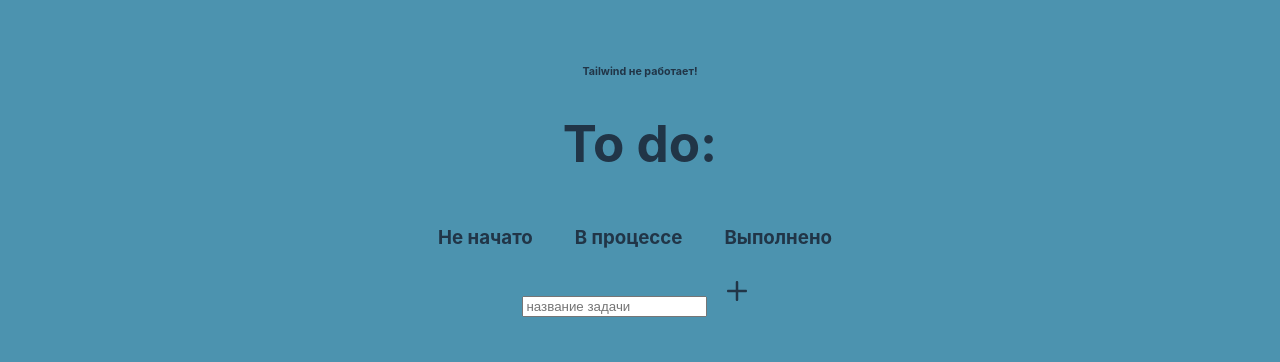
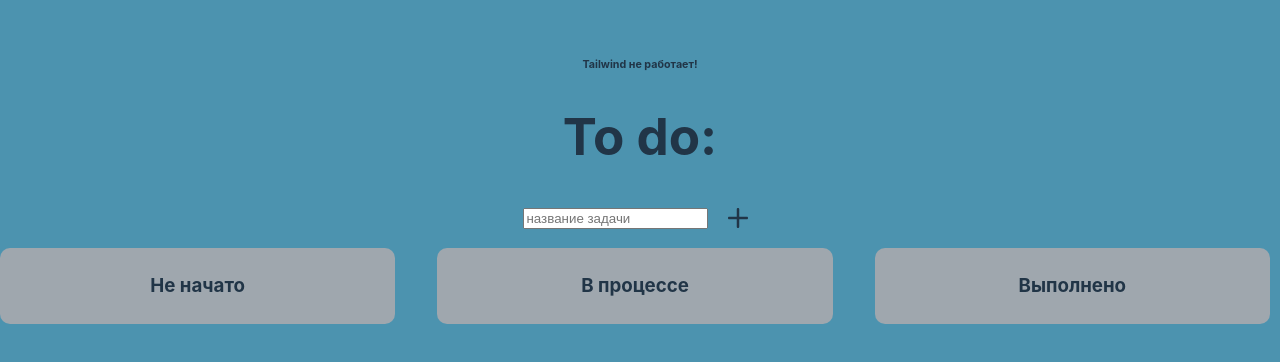
Before and after one commit to Asya0/react-todo, a React (Vite) app: page / in a window 1280 px wide. Shown: the part 222-584 px from the top of the page. Built offline with nearby package versions, Linux system fonts and the light colour scheme.

Commit message:
feat: trying dnd with dnd-kit, replaced add task to separate components

```diff
--- a/package.json
+++ b/package.json
@@ -12,6 +12,8 @@
     "test:watch": "vitest watch"
   },
   "dependencies": {
+    "@dnd-kit/core": "^6.3.1",
+    "@dnd-kit/sortable": "^10.0.0",
     "react": "^19.0.0",
     "react-dom": "^19.0.0",
     "uuid": "^11.1.0"
--- a/src/App.css
+++ b/src/App.css
@@ -1,6 +1,7 @@
 #root {
   margin: 0 auto;
   text-align: center;
+  width: 100%;
 }
 body {
   background-color: #4c93af;
--- a/src/App.jsx
+++ b/src/App.jsx
@@ -1,7 +1,14 @@
+//библиотеки
 import { v4 as uuidv4 } from "uuid";
 import { useState, useEffect, React } from "react";
+import { DndContext } from "@dnd-kit/core";
+
+//компоненты
 import TaskList from "./TaskList";
+import AddTask from "./Components/AddTask";
 import Columns from "./Components/Dashboard/Columns";
+
+//стили
 import "./App.css";
 import "./index.css";
 
@@ -12,7 +19,11 @@ const App = () => {
       const savedTasks = localStorage.getItem("tasks");
       const parsedTasks = savedTasks ? JSON.parse(savedTasks) : [];
       console.log("Loaded tasks from localStorage:", parsedTasks);
-      return parsedTasks;
+      const normalizedTask = parsedTasks.map((task) => ({
+        ...task,
+        status: task.status || "not_started",
+      }));
+      return normalizedTask;
     } catch (e) {
       console.log("Ошибка при чтении из localStorage: ", e);
       return [];
@@ -86,9 +97,17 @@ const App = () => {
             To do:
           </h1>
         </div>
-        <Columns tasks={taskList} onEdit={onEdit} />
+        <AddTask onAdd={addTask} isValue={isValue} setIsValue={setIsValue} />
+        <DndContext>
+          <Columns
+            tasks={taskList}
+            onEdit={onEdit}
+            onCheck={checkTask}
+            onRemove={removeTask}
+          />
+        </DndContext>
 
-        <div className="flex flex-col items-start gap-y-4">
+        {/* <div className="flex flex-col items-start gap-y-4">
           <TaskList
             tasks={taskList}
             onCheck={checkTask}
@@ -98,7 +117,7 @@ const App = () => {
             setIsValue={setIsValue}
             onEdit={onEdit}
           />
-        </div>
+        </div> */}
       </div>
     </>
   );
--- /dev/null
+++ b/src/Components/AddTask.css
@@ -0,0 +1,6 @@
+.add-task {
+  display: flex;
+  align-items: center;
+  justify-content: center;
+  margin-bottom: 10px;
+}
--- /dev/null
+++ b/src/Components/AddTask.jsx
@@ -0,0 +1,18 @@
+import { React } from "react";
+import { IoIosAdd } from "react-icons/io";
+import "../Components/AddTask.css";
+
+const AddTask = ({ onAdd, isValue, setIsValue }) => {
+  return (
+    <div className="add-task">
+      <input
+        type="text"
+        value={isValue}
+        placeholder="название задачи"
+        onChange={(e) => setIsValue(e.target.value)}
+      />
+      <IoIosAdd size={40} onClick={() => onAdd(isValue)} />
+    </div>
+  );
+};
+export default AddTask;
--- a/src/Components/Dashboard/Columns.css
+++ b/src/Components/Dashboard/Columns.css
@@ -6,4 +6,8 @@
 }
 .column {
   margin-right: 10px;
+  background-color: #9fa7ae;
+  border-radius: 10px;
+  padding: 5px 10px;
+  width: 100%;
 }
--- a/src/Components/Dashboard/Columns.jsx
+++ b/src/Components/Dashboard/Columns.jsx
@@ -2,7 +2,7 @@ import { React } from "react";
 
 import "../Dashboard/Columns.css";
 import Task from "../../Task";
-const Columns = ({ tasks, onEdit }) => {
+const Columns = ({ tasks, onEdit, onCheck, onRemove }) => {
   return (
     <div className="columns">
       <div className="column">
@@ -13,8 +13,8 @@ const Columns = ({ tasks, onEdit }) => {
             <Task
               key={task.id}
               {...task}
-              // onCheck={onCheck}
-              // onRemove={onRemove}
+              onCheck={onCheck}
+              onRemove={onRemove}
               onEdit={onEdit}
             />
           ))}
--- /dev/null
+++ b/src/Components/Task.css
@@ -0,0 +1,11 @@
+.task {
+  width: 100%;
+  background-color: rgb(63, 63, 63);
+  border-radius: 4px;
+  border-color: grey;
+  display: flex;
+  margin-bottom: 5px;
+  align-items: center;
+  justify-content: space-between;
+  padding: 10px;
+}
--- a/src/Task.jsx
+++ b/src/Task.jsx
@@ -1,5 +1,6 @@
 import { React, useState } from "react";
 import { CiTrash, CiEdit, CiCircleCheck } from "react-icons/ci";
+import "./Components/Task.css";
 
 const Task = ({ id, title, isCompleted, onRemove, onCheck, onEdit }) => {
   const [isEditing, setIsEditing] = useState(false);
@@ -13,10 +14,7 @@ const Task = ({ id, title, isCompleted, onRemove, onCheck, onEdit }) => {
 
   return (
     <>
-      <div
-        className="w-full rounded-lg border border-gray-200 flex items-center justify-between p-4"
-        style={{ display: "flex", alignItems: "center" }}
-      >
+      <div className="task" style={{ display: "flex", alignItems: "center" }}>
         {/* {id} */}
         <input
           className="mr-2 w-6 h-6 rounded-lg"
--- a/src/TaskList.jsx
+++ b/src/TaskList.jsx
@@ -1,28 +1,17 @@
-import { IoIosAdd } from "react-icons/io";
 import Task from "./Task";
 
 const TaskList = ({
   tasks,
   onCheck,
   onRemove,
-  onAdd,
+  // onAdd,
   onEdit,
-  isValue,
-  setIsValue,
+  // isValue,
+  // setIsValue,
 }) => {
   // console.log("Tasks in TaskList:", tasks);
   return (
     <>
-      <div className="flex items-center justify-between mb-2.5 p-2.5 rounded-sm">
-        <input
-          type="text"
-          value={isValue}
-          placeholder="название задачи"
-          onChange={(e) => setIsValue(e.target.value)}
-        />
-        <IoIosAdd size={40} onClick={() => onAdd(isValue)} />
-      </div>
-
       {Array.isArray(tasks) &&
         tasks.map((task) => (
           <Task
```
Also changed, not shown: 1 other file (tests, documents, lock files or other folders).
